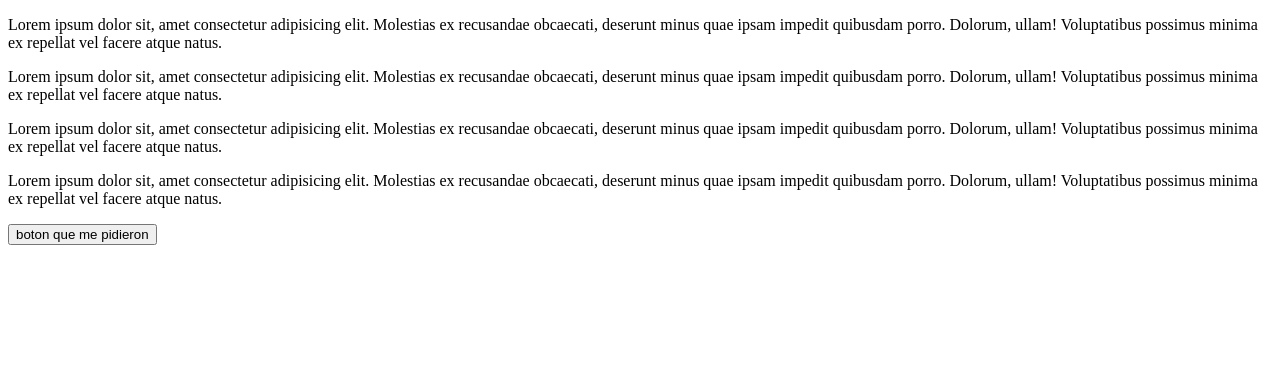
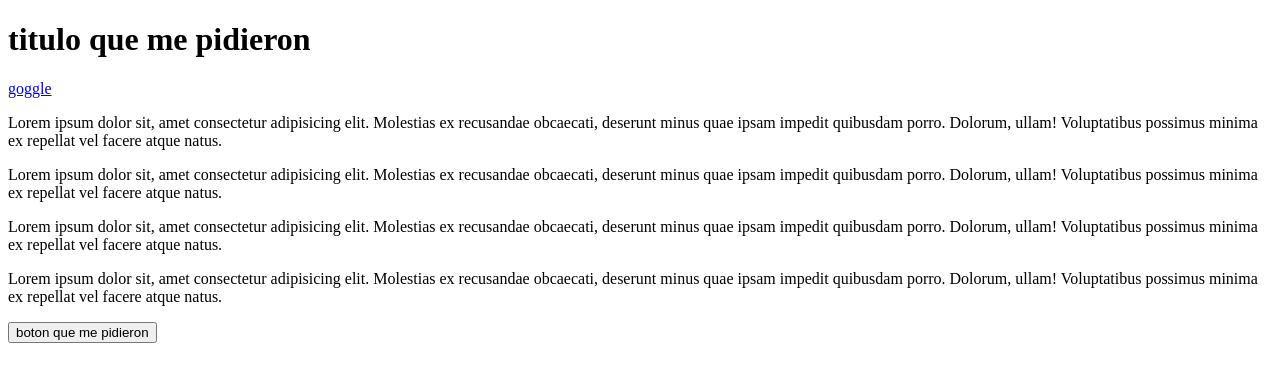
Before and after one commit to dacehell/git-g33, a plain HTML site: page index.html in a window 1280 px wide. Drawn offline with Linux system fonts and the light colour scheme.

Commit message:
listo el titulo y el hipervinculo

```diff
--- a/index.html
+++ b/index.html
@@ -7,6 +7,8 @@
     <title>Document</title>
   </head>
   <body>
+    <h1>titulo que me pidieron</h1>
+    <a href="http://google.com">goggle</a>
     <p>
       Lorem ipsum dolor sit, amet consectetur adipisicing elit. Molestias ex
       recusandae obcaecati, deserunt minus quae ipsam impedit quibusdam porro.
```
